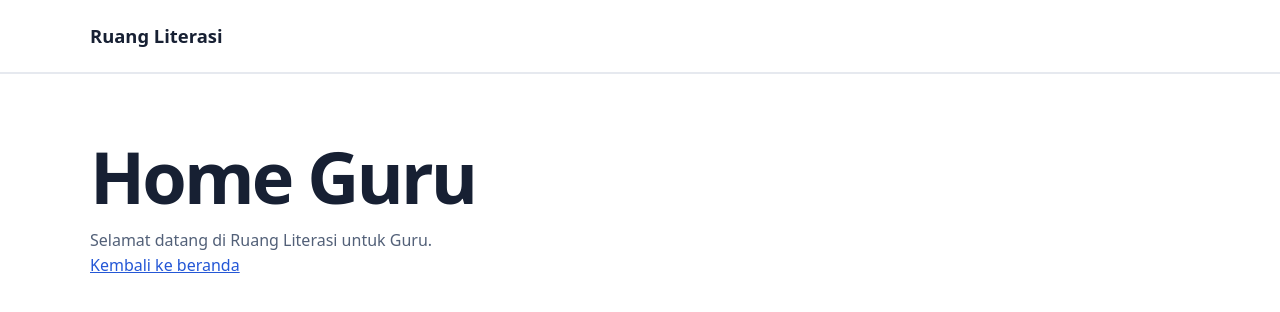
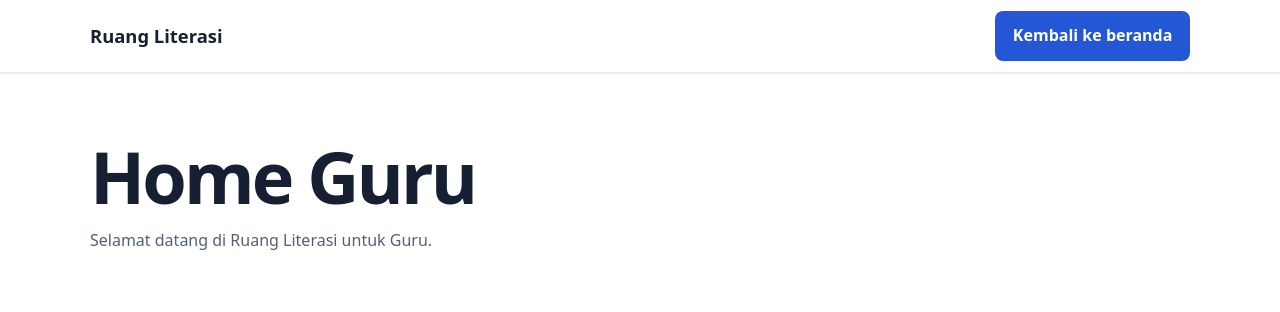
Before and after one commit to harisusa/ruangliterasi, a plain HTML site: page home-guru.html in a window 1280 px wide. Drawn offline with Linux system fonts and the light colour scheme.

Commit message:
Tombol kembali ke beranda berada disisi kanan header home guru sejajar dengan logo ruang literasi

```diff
--- a/home-guru.html
+++ b/home-guru.html
@@ -9,15 +9,15 @@
   <body>
     <a class="skip-link" href="#konten">Lewati ke konten utama</a>
     <header class="site-header">
-      <div class="container header-content">
+      <div class="container header-content home-header-content">
         <a class="brand" href="index.html">Ruang Literasi</a>
+        <a class="button" href="index.html">Kembali ke beranda</a>
       </div>
     </header>
     <main id="konten" class="content-section">
       <div class="container">
         <h1>Home Guru</h1>
         <p>Selamat datang di Ruang Literasi untuk Guru.</p>
-        <a href="index.html">Kembali ke beranda</a>
       </div>
     </main>
   </body>
--- a/styles.css
+++ b/styles.css
@@ -61,6 +61,11 @@ a:focus-visible {
   align-items: center;
   justify-content: space-between;
   gap: 1.5rem;
+}
+
+.home-header-content {
+  flex-direction: row;
+  gap: 0.75rem;
 }
 
 .brand {
```
